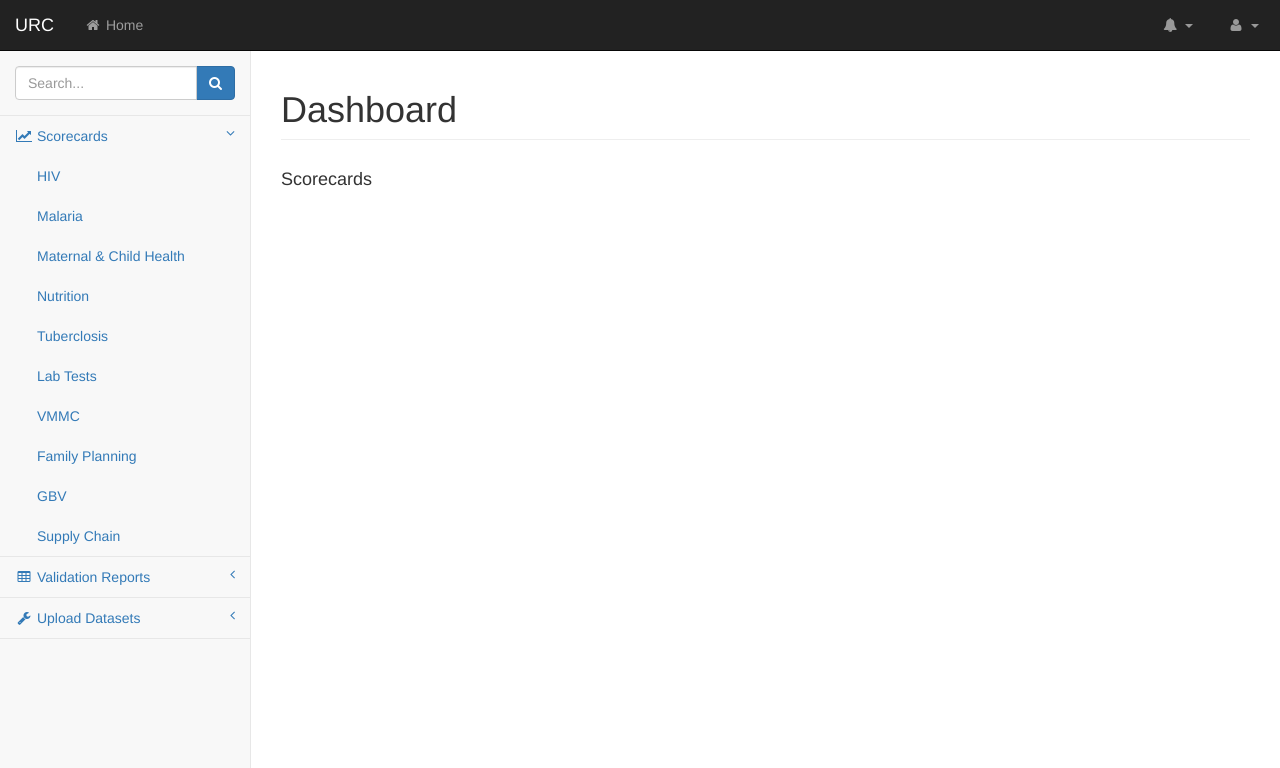
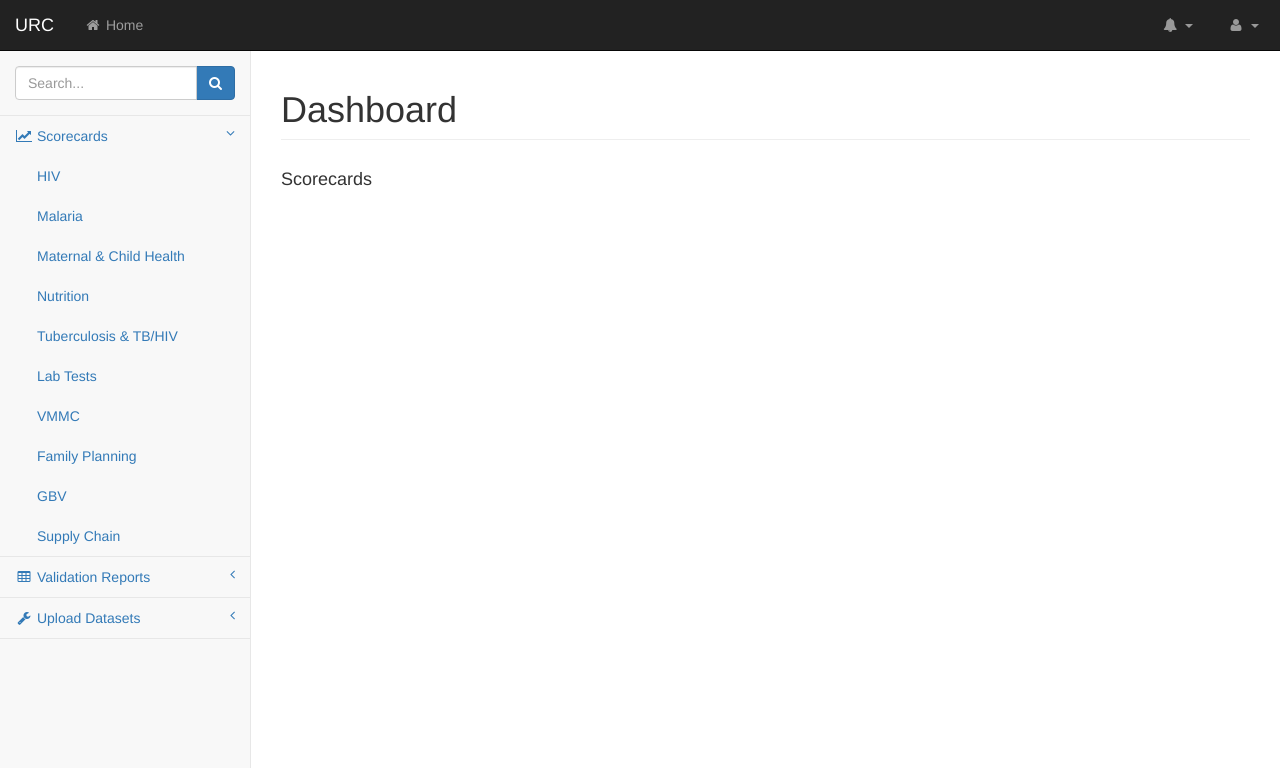
Before and after one commit to rhts-ec/rhites_ec_www, a Django app: template cannula/templates/cannula/index.html in a window 1280 px wide. Shown: the top 768 px of the page. Run offline with Django 3.2, Linux system fonts and the light colour scheme; the template is opened without the code that fills it, so the values that code supplies are empty; parts of the project's set-up code (start-up, migrations or seed data) failed here and were passed over; some libraries are stand-ins or nearby versions.

Commit message:
Correct spelling of Tuberculosis

```diff
--- a/cannula/templates/startmin/parts/side_navigation.html
+++ b/cannula/templates/startmin/parts/side_navigation.html
@@ -86,7 +86,7 @@
                         <a href="{% url 'thematic_nutrition' %}">Nutrition</a>
                     </li>
                     <li>
-                        <a href="{% url 'thematic_tb' %}">Tuberclosis</a>
+                        <a href="{% url 'thematic_tb' %}">Tuberculosis &amp; TB/HIV</a>
                     </li>
                     <li>
                         <a href="{% url 'thematic_lab' %}">Lab Tests</a>
@@ -121,7 +121,7 @@
                         <a href="{% url 'validation_rule_listing' 'nutrition' %}">Nutrition</a>
                     </li>
                     <li>
-                        <a href="{% url 'validation_rule_listing' 'tb' %}">Tuberclosis &amp; TB/HIV</a>
+                        <a href="{% url 'validation_rule_listing' 'tb' %}">Tuberculosis &amp; TB/HIV</a>
                     </li>
                     <li>
                         <a href="{% url 'validation_rule_listing' 'lab' %}">Lab Tests</a>
@@ -150,7 +150,7 @@
                         <a href="{% url 'data_workflow_new' "Nutrition" %}">Nutrition</a>
                     </li>
                     <li>
-                        <a href="{% url 'data_workflow_new' "Tuberclosis" %}">Tuberclosis</a>
+                        <a href="{% url 'data_workflow_new' "Tuberclosis" %}">Tuberculosis</a>
                     </li>
                     <li>
                         <a href="{% url 'data_workflow_new' "Lab Tests" %}">Lab Tests</a>
```
